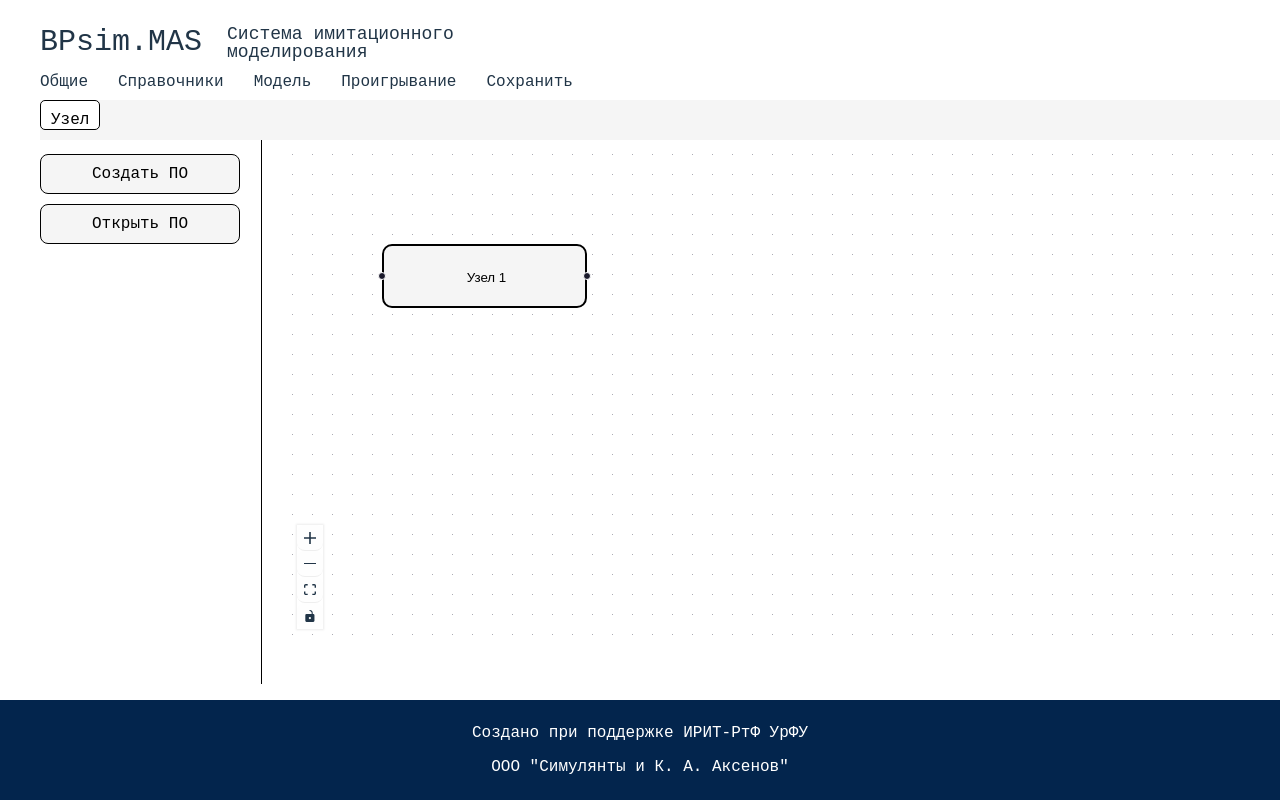
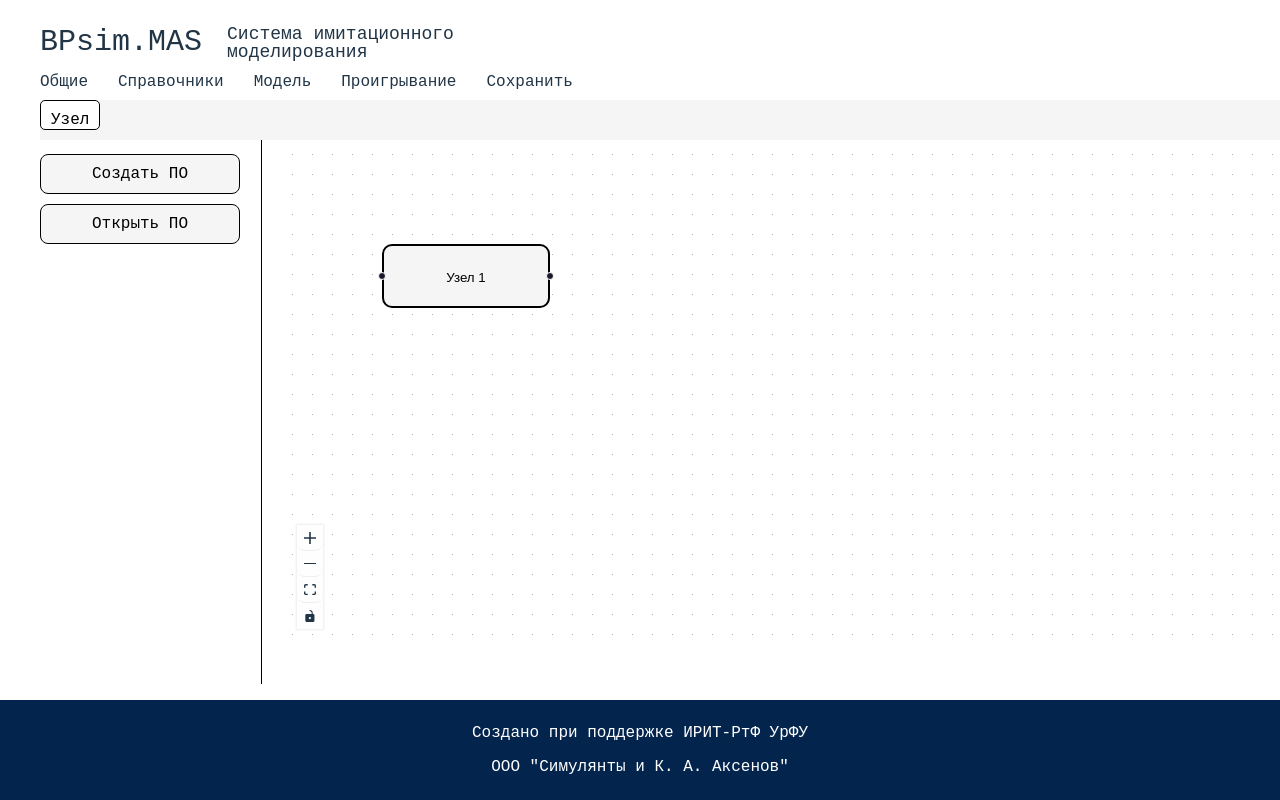
Before and after one commit to KitnissPrior/bpsim-frontend, a React (Vite) app in the folder bpsim-web/: page /work-field in a window 1280 px wide. Built offline with nearby package versions, Linux system fonts and the light colour scheme; no server answers; a web font is replaced by a local one.

Commit message:
toasts added

```diff
--- a/bpsim-web/src/screens/WorkField/index.tsx
+++ b/bpsim-web/src/screens/WorkField/index.tsx
@@ -57,7 +57,7 @@ const WorkFieldScreen = () => {
                     } : node;
                 });
             });
-            console.log(updatedNodes)
+            //console.log(updatedNodes)
             return updatedNodes;
         });
     }, []);
@@ -80,7 +80,7 @@ const WorkFieldScreen = () => {
             const newNodes: any = [];
             response.data.forEach((node: any) => {
                 newNodes.push({
-                    key: node.id,
+                    key: node.id.toString(),
                     id: node.id.toString(),
                     position: { x: node.posX, y: node.posY },
                     data: { label: node.name },
@@ -99,19 +99,22 @@ const WorkFieldScreen = () => {
         createNode(defaultNode)
             .then((response: any) => {
                 const createdNode = response.data;
+                console.log(createdNode);
                 setBpsimNodes(prevNodes => [...prevNodes, createdNode]);
 
-                setNodes(prevNodes => {
-                    const newNodes = [...prevNodes];
-                    newNodes.push({
-                        key: (createdNode.id + 1) as string,
-                        id: createdNode.id as string,
-                        position: { x: createdNode.posX, y: createdNode.posY },
-                        data: { label: createdNode.name },
-                        type: 'textNode'
-                    });
-                    return newNodes;
-                });
+                // setNodes(prevNodes => {
+                //     const newNodes = [...prevNodes];
+                //     newNodes.push({
+                //         key: (createdNode.id + 100).toString(),
+                //         id: createdNode.id.toString(),
+                //         position: { x: createdNode.posX, y: createdNode.posY },
+                //         data: { label: createdNode.name },
+                //         type: 'textNode'
+                //     });
+                //     console.log(newNodes);
+                //     toast.success('Новый узел создан');
+                //     return newNodes;
+                // });
                 setNodesCount(prev => prev + 1);
             })
     }
@@ -139,6 +142,7 @@ const WorkFieldScreen = () => {
                         onEdgesChange={onEdgesChange}
                         onConnect={onConnect}
                         nodeTypes={nodeTypes}
+                        proOptions={{ hideAttribution: true }}
                     >
                         <Background />
                         <Controls />
--- a/bpsim-web/src/services/node.service.ts
+++ b/bpsim-web/src/services/node.service.ts
@@ -34,7 +34,7 @@ export const updateNode = async (node: Node): Promise<AxiosResponse | AxiosError
     try {
         const response = await publicApi.put(`/node/${node.id}/`, node);
 
-        console.log('Node update status:', response);
+        //console.log('Node update status:', response);
 
         return response;
     }
--- a/bpsim-web/src/shared/components/BpsimNode/bpsimNode.css
+++ b/bpsim-web/src/shared/components/BpsimNode/bpsimNode.css
@@ -1,5 +1,5 @@
 .node-text-field:enabled {
-    width: 100%;
+    width: 140px;
     height: 40px;
     border: none;
     background-color: transparent;
@@ -17,3 +17,7 @@
     outline: none;
     word-wrap: break-word;
 }
+
+.node-text-container {
+    margin-top: 0px;
+}
--- a/bpsim-web/src/shared/components/BpsimNode/index.tsx
+++ b/bpsim-web/src/shared/components/BpsimNode/index.tsx
@@ -37,7 +37,6 @@ export const BpsimNode = ({ id, data }: IProps) => {
 
   return (
     <>
-
       <div className="text-updater-node">
         <Handle
           type="source"
@@ -56,7 +55,6 @@ export const BpsimNode = ({ id, data }: IProps) => {
           <input id="text" name="text" onChange={onChange} className="node-text-field" defaultValue={label} onBlur={onBlur} />
         </div>
       </div>
-
     </>
   );
 }
--- a/bpsim-web/src/shared/components/Layout/index.tsx
+++ b/bpsim-web/src/shared/components/Layout/index.tsx
@@ -3,7 +3,7 @@ import './layout.css'
 import { Suspense } from 'react'
 import Header from './Header'
 import Footer from './Footer'
-import { ToastContainer, toast } from 'react-toastify';
+import { ToastContainer } from 'react-toastify';
 
 interface ILayoutProps {
   children?: React.ReactNode
```
